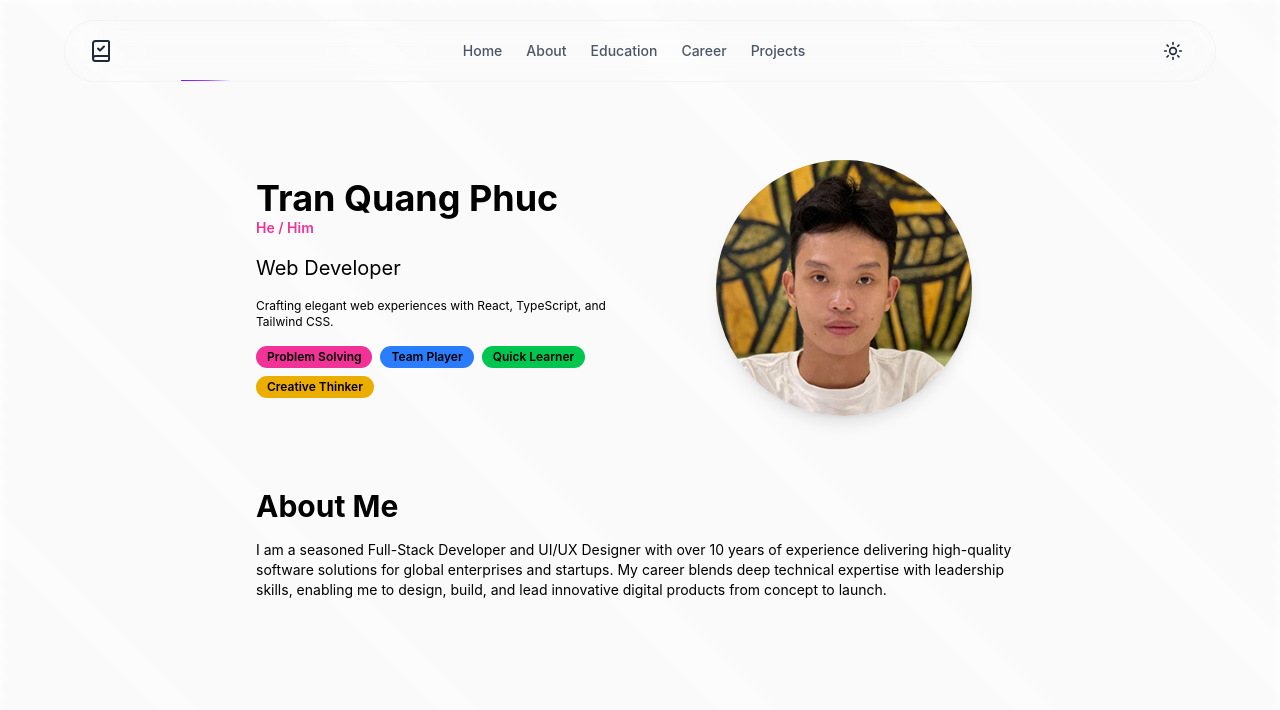
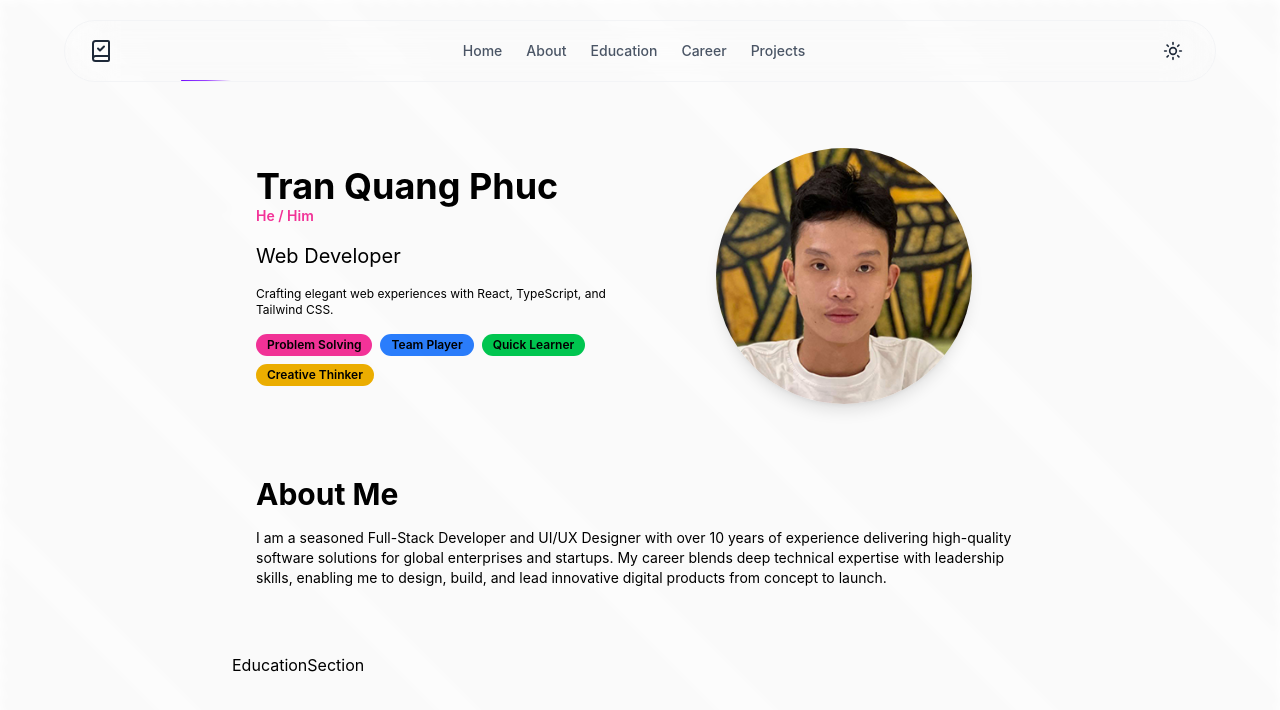
Before and after one commit to QPhuc/Animated-Portfolio, a React (Vite) app in the folder Animated-portfolio/: page / in a window 1280 px wide. Shown: the top 710 px of the page. Built offline with nearby package versions, Linux system fonts and the light colour scheme.

Commit message:
Add education section

```diff
--- a/Animated-portfolio/src/App.tsx
+++ b/Animated-portfolio/src/App.tsx
@@ -1,6 +1,7 @@
 import ReactLenis from 'lenis/react'
 import './App.css'
 import AboutSection from './components/AboutSection/AboutSection'
+import EducationSection from './components/EducationSection/EducationSection'
 import Header from './components/Header/Header'
 import HeroSection from './components/HeroSection/HeroSection'
 import StripesBackground from './components/lightswind/stripes-background'
@@ -25,6 +26,9 @@
             <div id="about">
               <AboutSection />
             </div>
+            <div id="education">
+              <EducationSection />
+            </div>
           </div>
         </div>
       </ReactLenis>
--- /dev/null
+++ b/Animated-portfolio/src/components/EducationSection/EducationSection.tsx
@@ -0,0 +1,8 @@
+
+const EducationSection = () => {
+    return (
+        <div>EducationSection</div>
+    )
+}
+
+export default EducationSection
```
